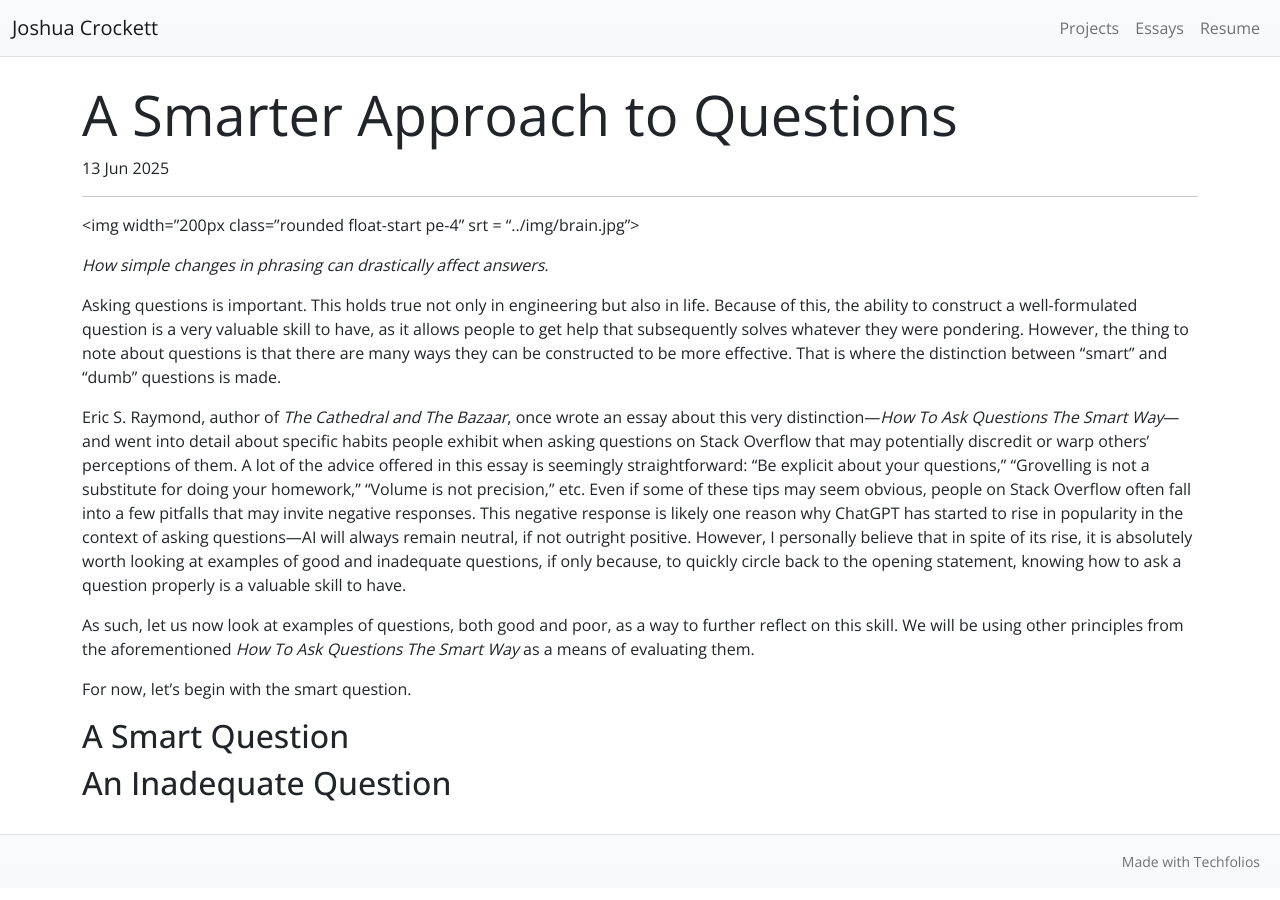
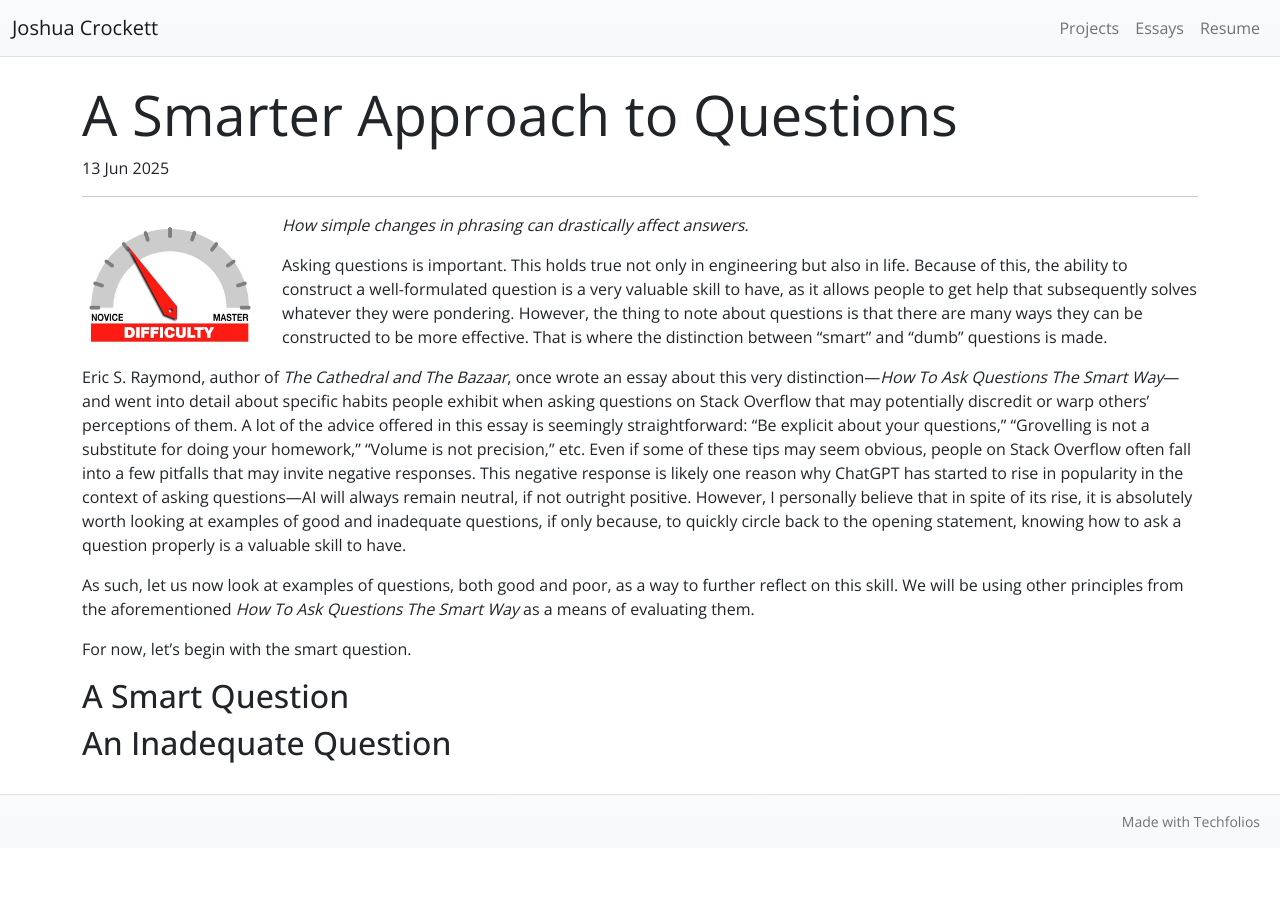
Before and after one commit to JoshCrockett/joshcrockett.github.io, a Jekyll site: the page built from essays/smartQuestion.md, in a window 1280 px wide. Built offline with Jekyll 4.4.1, drawn with Linux system fonts in a browser that asks for light colours.

Commit message:
Update smartQuestion.md

```diff
--- a/essays/smartQuestion.md
+++ b/essays/smartQuestion.md
@@ -8,8 +8,9 @@ published: true
 labels:
   - Stack Overflow
 ---
-<img width="200px class="rounded float-start pe-4" srt = "../img/brain.jpg">
-
+<img width="200px"
+     class="rounded float-start pe-4"
+     src="../img/difficulty/degree_difficulty.jpg" >
 *How simple changes in phrasing can drastically affect answers.*
 
 Asking questions is important. This holds true not only in engineering but also in life. Because of this, the ability to construct a well-formulated question is a very valuable skill to have, as it allows people to get help that subsequently solves whatever they were pondering. However, the thing to note about questions is that there are many ways they can be constructed to be more effective. That is where the distinction between "smart" and "dumb" questions is made.
```
